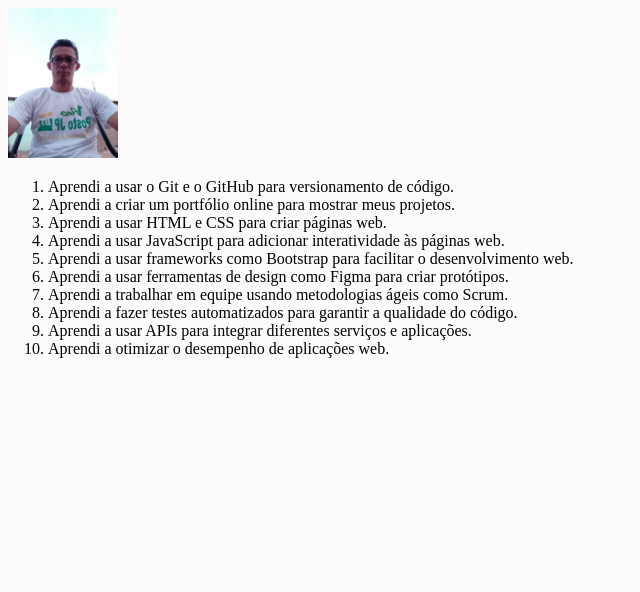
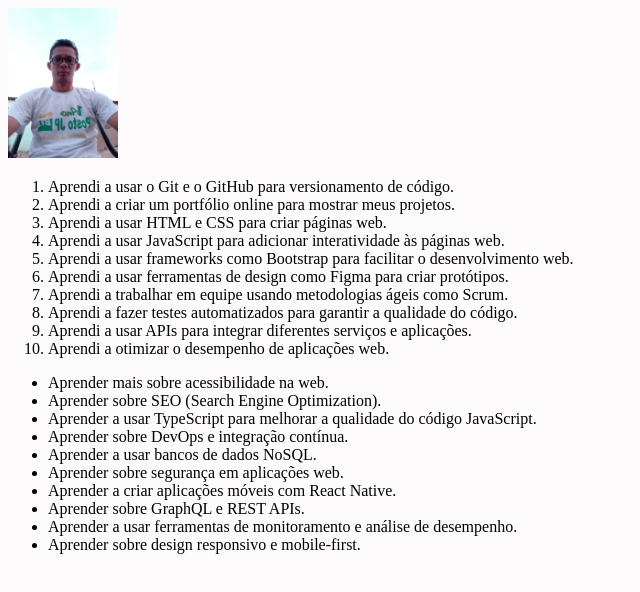
Before and after one commit to genilson-dev/lessons-leardned, a website: page index.html in a window 1280 px wide. Shown: the whole page, without its empty margins (0-640 px from the left). Drawn offline with Linux system fonts and the light colour scheme.

Commit message:
Add Crie uma lista de lições que ainda deseja aprender para a página

```diff
--- a/index.html
+++ b/index.html
@@ -23,6 +23,18 @@
         <li>Aprendi a usar APIs para integrar diferentes serviços e aplicações.</li>
         <li>Aprendi a otimizar o desempenho de aplicações web.</li>
     </ol>
+    <ul id="licoes_a_aprender">
+        <li>Aprender mais sobre acessibilidade na web.</li>
+        <li>Aprender sobre SEO (Search Engine Optimization).</li>
+        <li>Aprender a usar TypeScript para melhorar a qualidade do código JavaScript.</li>
+        <li>Aprender sobre DevOps e integração contínua.</li>
+        <li>Aprender a usar bancos de dados NoSQL.</li>
+        <li>Aprender sobre segurança em aplicações web.</li>
+        <li>Aprender a criar aplicações móveis com React Native.</li>
+        <li>Aprender sobre GraphQL e REST APIs.</li>
+        <li>Aprender a usar ferramentas de monitoramento e análise de desempenho.</li>
+        <li>Aprender sobre design responsivo e mobile-first.</li>
+    </ul>
 
 
   </body>
```
